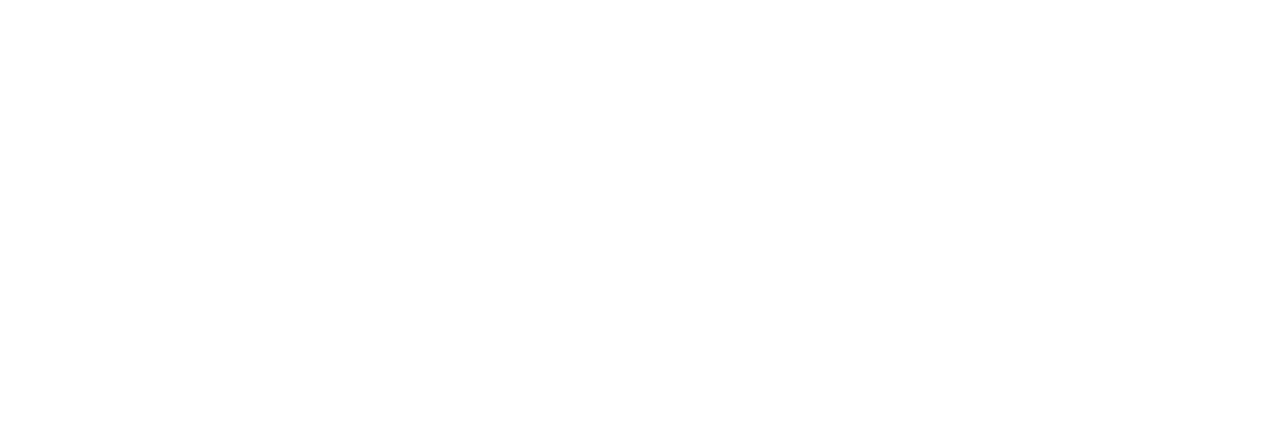
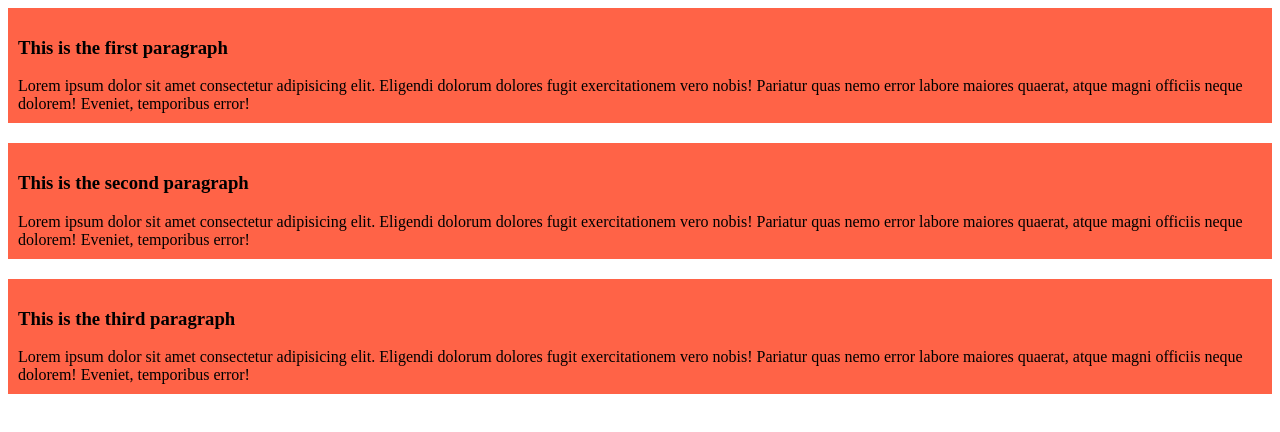
Before and after one commit to suvro-dev/my-second-repo, a plain HTML site: page index.html in a window 1280 px wide. Drawn offline with Linux system fonts and the light colour scheme.

Commit message:
add second blog

```diff
--- a/index.html
+++ b/index.html
@@ -4,8 +4,26 @@
     <meta charset="UTF-8">
     <meta name="viewport" content="width=device-width, initial-scale=1.0">
     <title>Document</title>
+    <link rel="stylesheet" href="styles/color.css">
 </head>
 <body>
-
+    <div>
+        <h3>
+            This is the first paragraph
+        </h3>
+        Lorem ipsum dolor sit amet consectetur adipisicing elit. Eligendi dolorum dolores fugit exercitationem vero nobis! Pariatur quas nemo error labore maiores quaerat, atque magni officiis neque dolorem! Eveniet, temporibus error!
+    </div>
+    <div>
+        <h3>
+            This is the second paragraph
+        </h3>
+        Lorem ipsum dolor sit amet consectetur adipisicing elit. Eligendi dolorum dolores fugit exercitationem vero nobis! Pariatur quas nemo error labore maiores quaerat, atque magni officiis neque dolorem! Eveniet, temporibus error!
+    </div>
+    <div>
+        <h3>
+            This is the third paragraph
+        </h3>
+        Lorem ipsum dolor sit amet consectetur adipisicing elit. Eligendi dolorum dolores fugit exercitationem vero nobis! Pariatur quas nemo error labore maiores quaerat, atque magni officiis neque dolorem! Eveniet, temporibus error!
+    </div>
 </body>
 </html>
--- /dev/null
+++ b/styles/color.css
@@ -0,0 +1,4 @@
+div{
+    background-color: tomato;
+    margin-bottom: 20px;
+   padding: 10px;
```
